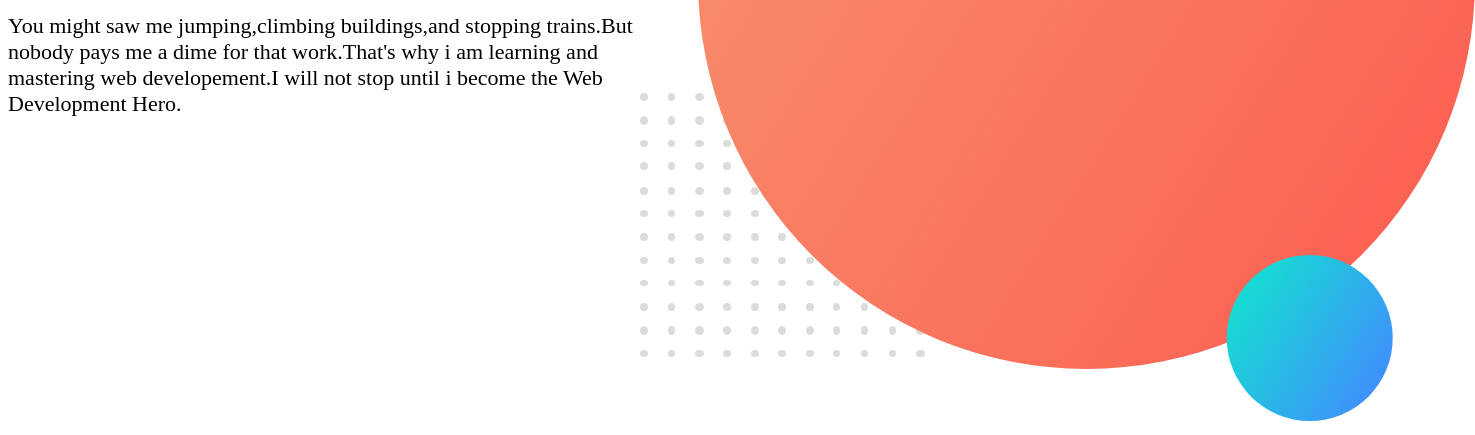
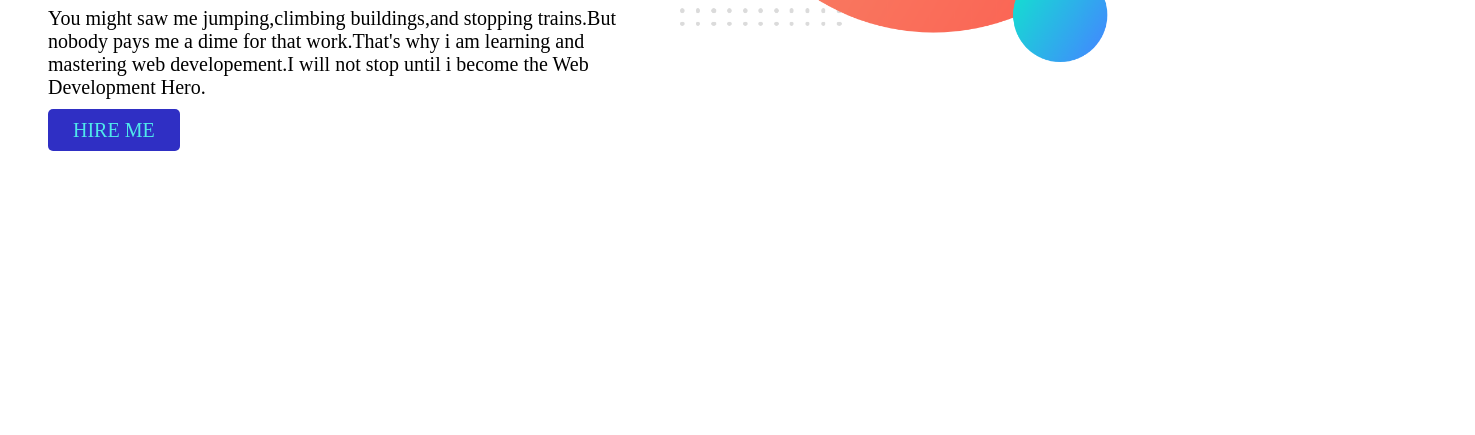
Before and after one commit to sntanju/developer-portfolio2, a plain HTML site: page index.html in a window 1280 px wide. Shown: the part 416-851 px from the top of the page, 1475 px wide, since content can reach past the window. After the commit the page ends 800 px from the top, so only its background shows below. Drawn offline with Linux system fonts and the light colour scheme.

Commit message:
link-button-added

```diff
--- a/index.html
+++ b/index.html
@@ -15,6 +15,7 @@
     <h1><span class="color">Sanjida Nasrin Tanju</span> World</h1>
     <h2>Build Climber and Train Stopper</h2>
     <p>You might saw me jumping,climbing buildings,and stopping trains.But nobody pays me a dime for that work.That's why i am learning and mastering web developement.I will not stop until i become the Web Development Hero.</p>
+    <a class="link-button" target="_blank" href="file:///C:/projects/developer%20portfolio/index.html">HIRE ME</a>
 </div>
     <div class="image-edit">
         <img src="images2/my-bg.png" alt="">
--- a/style.css
+++ b/style.css
@@ -1,6 +1,6 @@
 body{
     font-family: serif;
-    font-size:22px ;
+    font-size:20px ;
 }
 h1{
     font-size:60px; ;
@@ -13,4 +13,17 @@ section{
 }
 .image-edit{
   width:50%;
+  padding-left:40px ;
 }
+.image-edit img{
+    width: 80%;
+
+}
+.link-button{
+    text-decoration: none;
+   background-color: rgb(47, 47, 196);
+   background-image: linear-gradient(400 skyblue,yellowgreen);
+   padding: 10px 25px;
+   color:rgb(79, 232, 235);
+   border-radius: 5px;
+}
```
